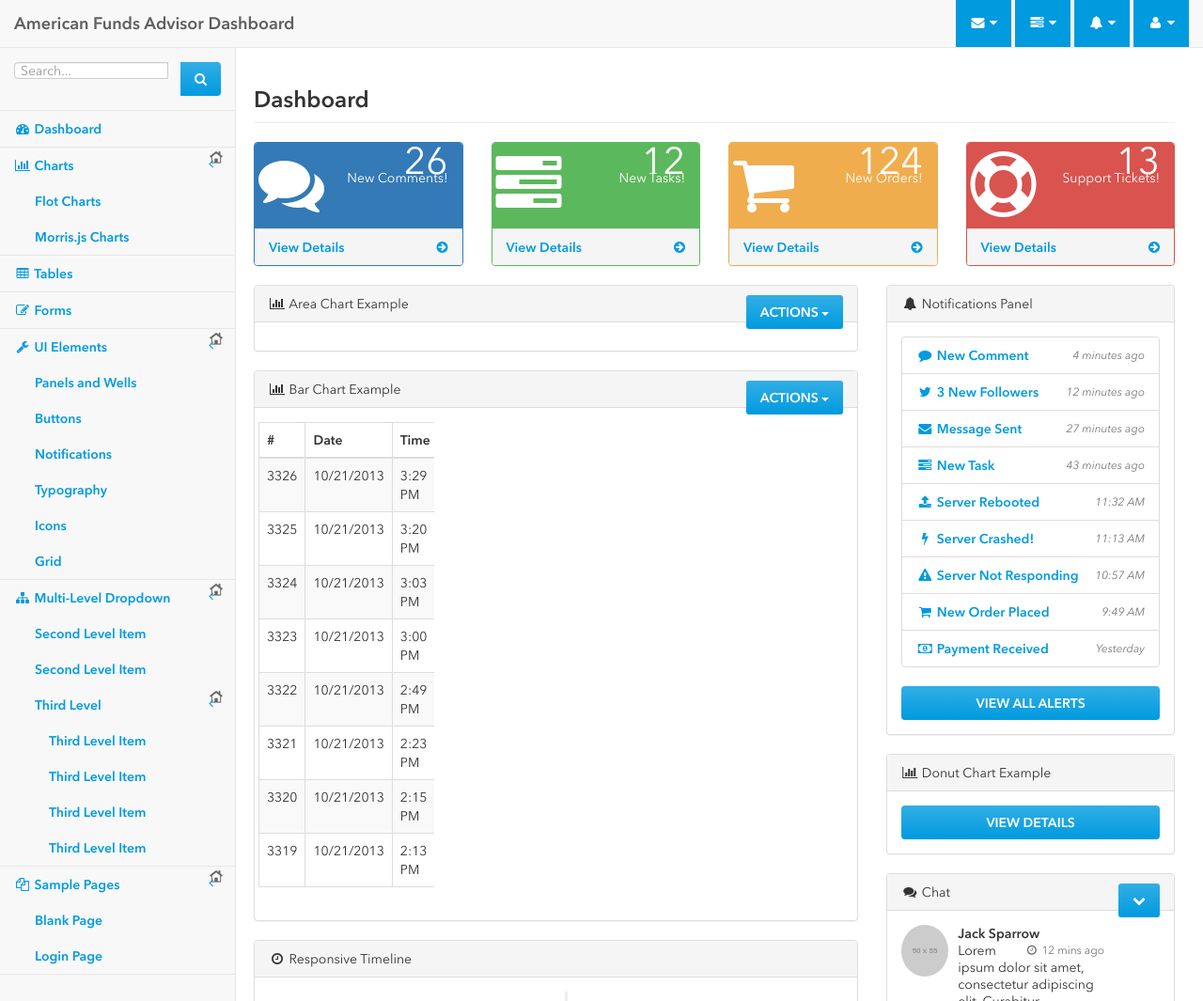
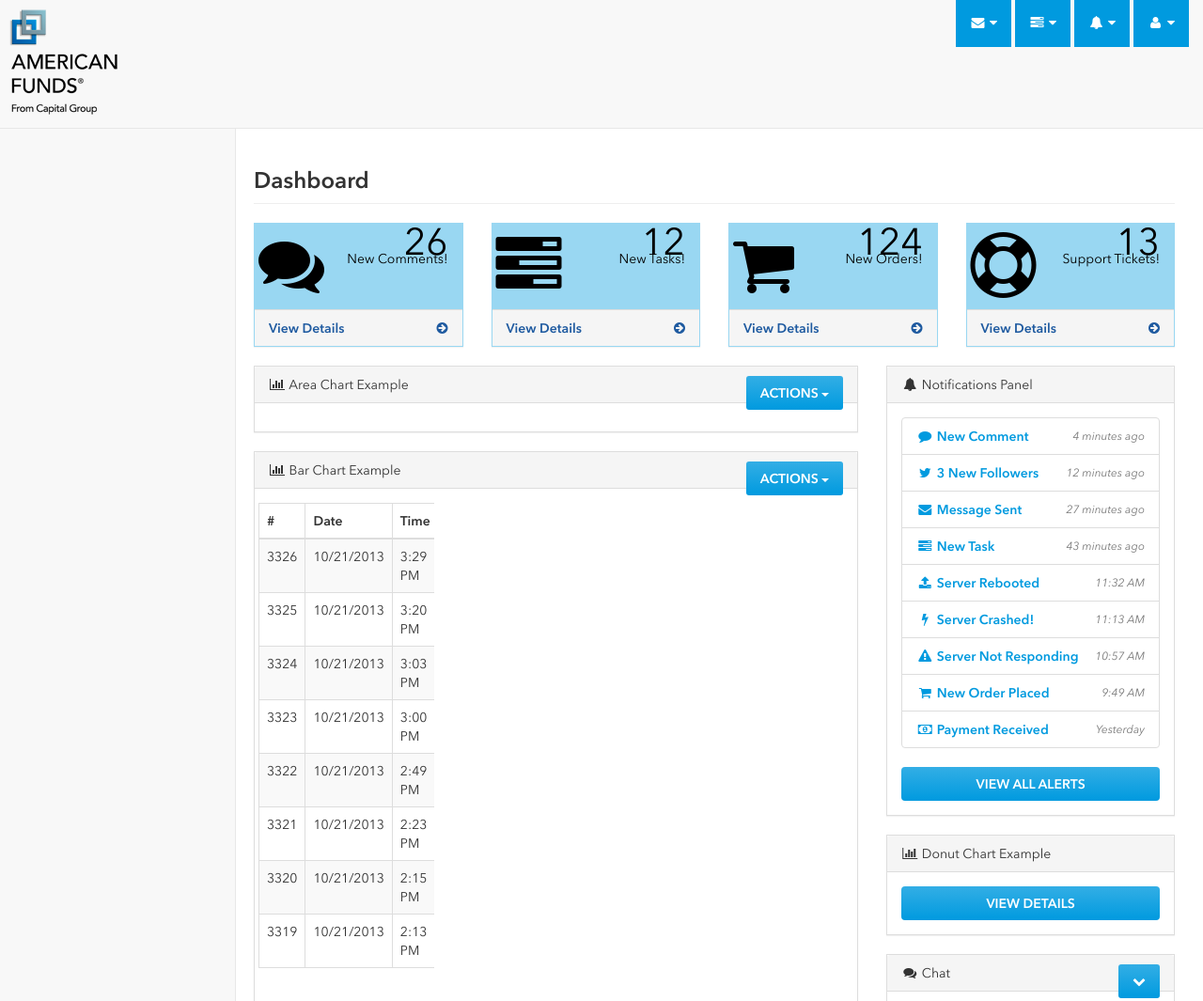
Before and after one commit to JCrafty/cghackathon, a website: page pages/index.html in a window 1280 px wide. Shown: the top 1065 px of the page at 94% size. Drawn offline with Linux system fonts and the light colour scheme; placeholder pictures from the web are drawn by us; files whose address does not match are found by name.

Commit message:
Applying NextGen Styles
Logo

```diff
--- a/pages/index.html
+++ b/pages/index.html
@@ -48,14 +48,10 @@
 
         <!-- Navigation -->
         <nav class="navbar navbar-default navbar-static-top" role="navigation" style="margin-bottom: 0">
-            <div class="navbar-header">
-                <button type="button" class="navbar-toggle" data-toggle="collapse" data-target=".navbar-collapse">
-                    <span class="sr-only">Toggle navigation</span>
-                    <span class="icon-bar"></span>
-                    <span class="icon-bar"></span>
-                    <span class="icon-bar"></span>
-                </button>
-                <a class="navbar-brand" href="index.html">American Funds Advisor Dashboard</a>
+
+            <div class="navbar-header" style="padding:10px;">
+                <img src="../dist/css/images/af-logo-transparent.png" alt="American Funds" />
+
             </div>
             <!-- /.navbar-header -->
 
@@ -269,111 +265,7 @@
             </ul>
             <!-- /.navbar-top-links -->
 
-            <div class="navbar-default sidebar" role="navigation">
-                <div class="sidebar-nav navbar-collapse">
-                    <ul class="nav" id="side-menu">
-                        <li class="sidebar-search">
-                            <div class="input-group custom-search-form">
-                                <input type="text" class="form-control" placeholder="Search...">
-                                <span class="input-group-btn">
-                                <button class="btn btn-default" type="button">
-                                    <i class="fa fa-search"></i>
-                                </button>
-                            </span>
-                            </div>
-                            <!-- /input-group -->
-                        </li>
-                        <li>
-                            <a href="index.html"><i class="fa fa-dashboard fa-fw"></i> Dashboard</a>
-                        </li>
-                        <li>
-                            <a href="#"><i class="fa fa-bar-chart-o fa-fw"></i> Charts<span class="fa arrow"></span></a>
-                            <ul class="nav nav-second-level">
-                                <li>
-                                    <a href="flot.html">Flot Charts</a>
-                                </li>
-                                <li>
-                                    <a href="morris.html">Morris.js Charts</a>
-                                </li>
-                            </ul>
-                            <!-- /.nav-second-level -->
-                        </li>
-                        <li>
-                            <a href="tables.html"><i class="fa fa-table fa-fw"></i> Tables</a>
-                        </li>
-                        <li>
-                            <a href="forms.html"><i class="fa fa-edit fa-fw"></i> Forms</a>
-                        </li>
-                        <li>
-                            <a href="#"><i class="fa fa-wrench fa-fw"></i> UI Elements<span class="fa arrow"></span></a>
-                            <ul class="nav nav-second-level">
-                                <li>
-                                    <a href="panels-wells.html">Panels and Wells</a>
-                                </li>
-                                <li>
-                                    <a href="buttons.html">Buttons</a>
-                                </li>
-                                <li>
-                                    <a href="notifications.html">Notifications</a>
-                                </li>
-                                <li>
-                                    <a href="typography.html">Typography</a>
-                                </li>
-                                <li>
-                                    <a href="icons.html"> Icons</a>
-                                </li>
-                                <li>
-                                    <a href="grid.html">Grid</a>
-                                </li>
-                            </ul>
-                            <!-- /.nav-second-level -->
-                        </li>
-                        <li>
-                            <a href="#"><i class="fa fa-sitemap fa-fw"></i> Multi-Level Dropdown<span class="fa arrow"></span></a>
-                            <ul class="nav nav-second-level">
-                                <li>
-                                    <a href="#">Second Level Item</a>
-                                </li>
-                                <li>
-                                    <a href="#">Second Level Item</a>
-                                </li>
-                                <li>
-                                    <a href="#">Third Level <span class="fa arrow"></span></a>
-                                    <ul class="nav nav-third-level">
-                                        <li>
-                                            <a href="#">Third Level Item</a>
-                                        </li>
-                                        <li>
-                                            <a href="#">Third Level Item</a>
-                                        </li>
-                                        <li>
-                                            <a href="#">Third Level Item</a>
-                                        </li>
-                                        <li>
-                                            <a href="#">Third Level Item</a>
-                                        </li>
-                                    </ul>
-                                    <!-- /.nav-third-level -->
-                                </li>
-                            </ul>
-                            <!-- /.nav-second-level -->
-                        </li>
-                        <li>
-                            <a href="#"><i class="fa fa-files-o fa-fw"></i> Sample Pages<span class="fa arrow"></span></a>
-                            <ul class="nav nav-second-level">
-                                <li>
-                                    <a href="blank.html">Blank Page</a>
-                                </li>
-                                <li>
-                                    <a href="login.html">Login Page</a>
-                                </li>
-                            </ul>
-                            <!-- /.nav-second-level -->
-                        </li>
-                    </ul>
-                </div>
-                <!-- /.sidebar-collapse -->
-            </div>
+
             <!-- /.navbar-static-side -->
         </nav>
 
@@ -387,7 +279,7 @@
             <!-- /.row -->
             <div class="row">
                 <div class="col-lg-3 col-md-6">
-                    <div class="panel panel-primary">
+                    <div class="panel capital-blue40">
                         <div class="panel-heading">
                             <div class="row">
                                 <div class="col-xs-3">
@@ -409,7 +301,7 @@
                     </div>
                 </div>
                 <div class="col-lg-3 col-md-6">
-                    <div class="panel panel-green">
+                    <div class="panel capital-blue40">
                         <div class="panel-heading">
                             <div class="row">
                                 <div class="col-xs-3">
@@ -431,7 +323,7 @@
                     </div>
                 </div>
                 <div class="col-lg-3 col-md-6">
-                    <div class="panel panel-yellow">
+                    <div class="panel capital-blue40">
                         <div class="panel-heading">
                             <div class="row">
                                 <div class="col-xs-3">
@@ -453,7 +345,7 @@
                     </div>
                 </div>
                 <div class="col-lg-3 col-md-6">
-                    <div class="panel panel-red">
+                    <div class="panel capital-blue40">
                         <div class="panel-heading">
                             <div class="row">
                                 <div class="col-xs-3">
```
Also changed, not shown: dist/css/images/af-logo-transparent.png (added), dist/css/sb-admin-2.css, dist/css/timeline.css.
